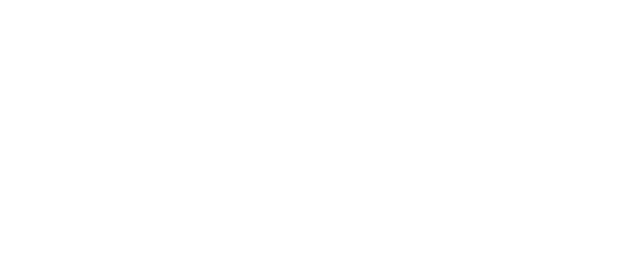
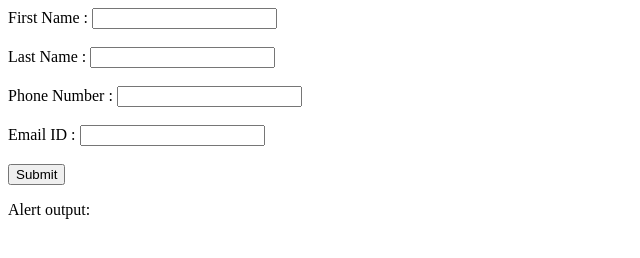
Before and after one commit to acciojob/form-login-2-shubhangiBhapkar, a website: page main.html in a window 1280 px wide. Shown: the whole page, without its empty margins (0-640 px from the left). Drawn offline with Linux system fonts and the light colour scheme.

Commit message:
created a submission

```diff
--- a/main.html
+++ b/main.html
@@ -8,8 +8,40 @@
 
 <body>
 	<!-- the entire body must be written by student -->
+	<form id="sign-up">
+		<label for="fname">First Name :</label>
+		<input type="text" name="First Name" id="fname"></input><br><br>
+		<label for="lname">Last Name :</label>
+		<input type="text" name="Last Name" id="lname"></input><br><br>
+		<label for="pno">Phone Number :</label>
+		<input type="text" name="Phone Number" id="pno"></input><br><br>
+		<label for="Eid">Email ID :</label>
+		<input type="text" name="Email ID" id="Eid"></input><br><br>
+		<button type="submit">Submit</button>
+
+	</form>
+	<p id="op">Alert output: </p>
+<!--
+	<table>
+		<tr border=1>
+			<th>First Name</th>
+			<th>Last Name</th>
+			<th>Phone Number</th>
+			<th>Email ID</th>
+		</tr>
+		<tr>
+			<td></td>
+			<td></td>
+			<td></td>
+			<td></td>
+		</tr>
+
+	</table> -->
+
+
     <script type="text/javascript" src="./script.js">
 </script>
+
 
 </body>
 
--- a/script.js
+++ b/script.js
@@ -1 +1,15 @@
-//your JS code here. If required.
+//your JS code here. If
+const form = document.getElementById("sign-up");
+const para = document.getElementById("op");
+form.addEventListener("submit", ()=>{
+
+	const fname = document.getElementById("fname");
+	const lname = document.etElmentById("lname");
+	const phn = document.getElementById("pno");
+	const eid = document.getElementById("Eid");
+
+	 op.innerHTML = "<h1>hello<h1>"
+	//"First Name"+ fname + " Phone Number:"+ p;hn +  "Email ID:"+ eid);
+
+	// alert("First Name"+ fname + " Phone Number:"+ phn +  "Email ID:"+ eid)
+});
```
